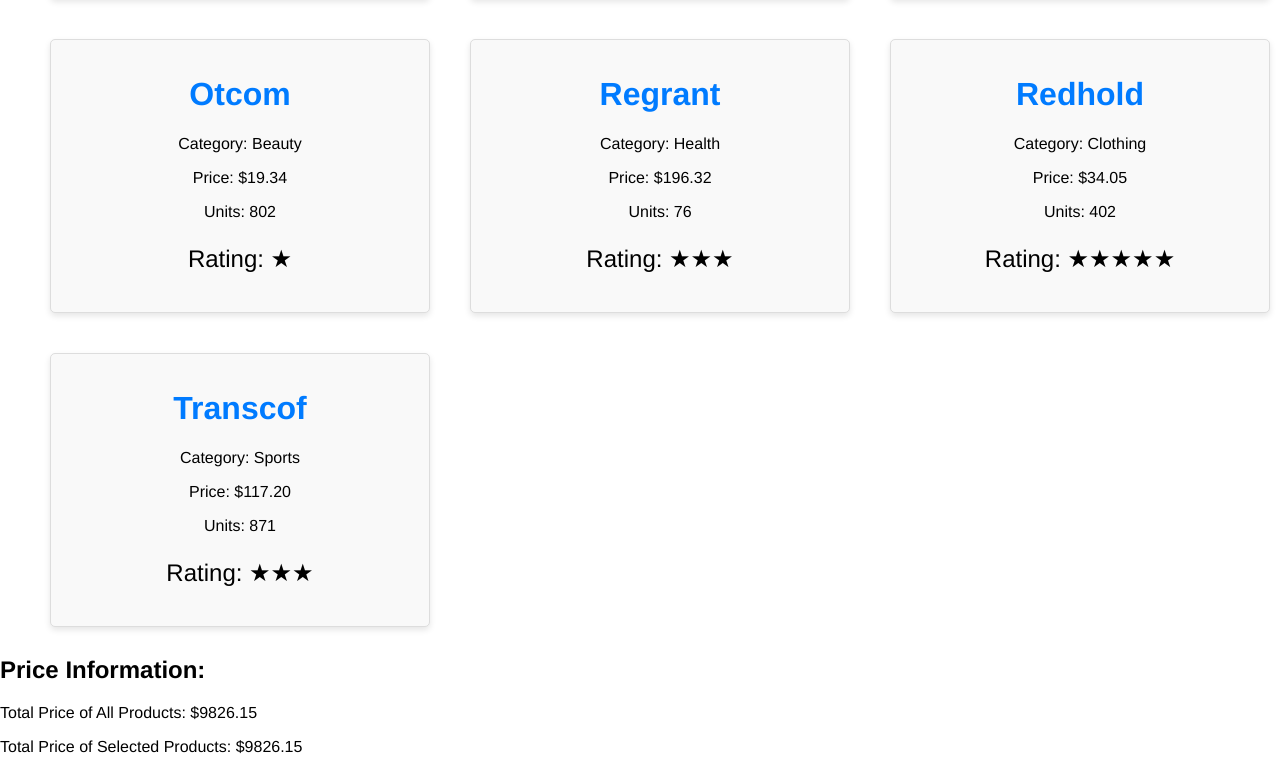
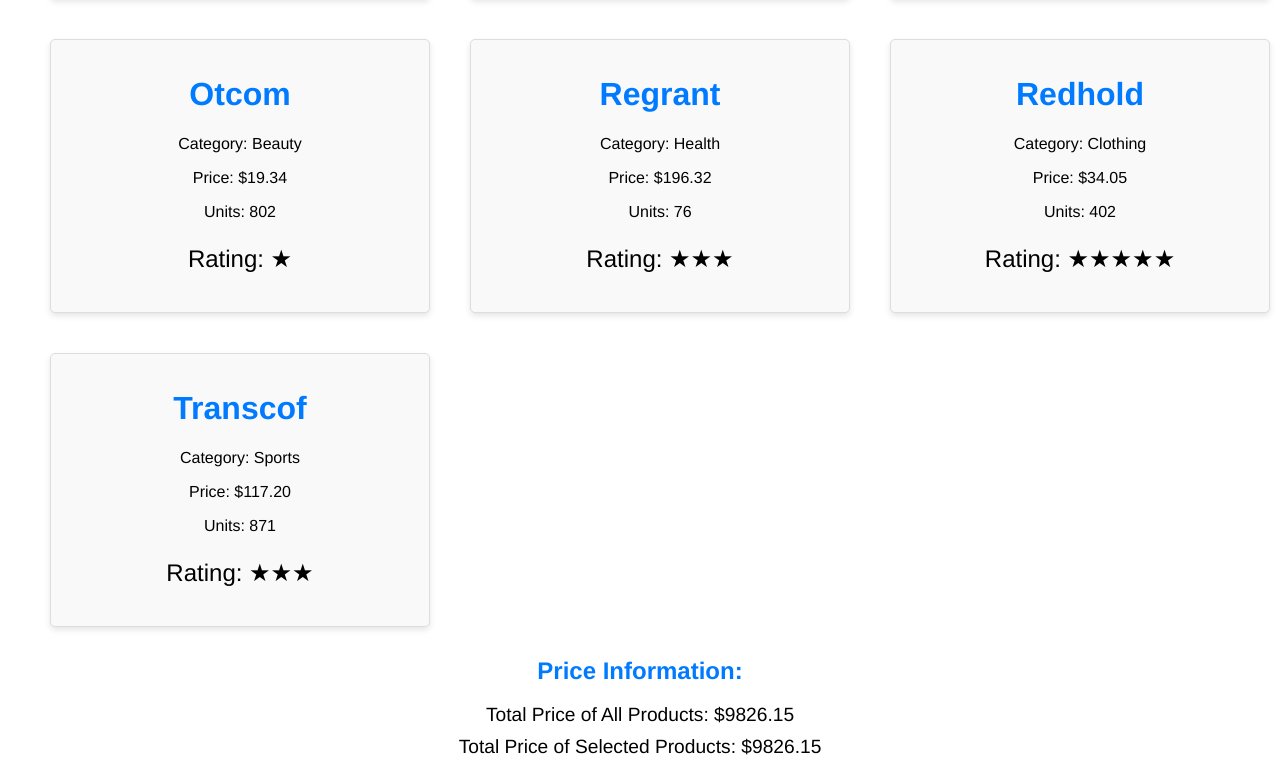
Before and after one commit to Andrew32A/ACS-3330-react-product-list, a React (Create React App) app: page / in a window 1280 px wide. Shown: the part 10301-11073 px from the top of the page. Built offline with nearby package versions, Linux system fonts and the light colour scheme.

Commit message:
updated styling

```diff
--- a/src/App.css
+++ b/src/App.css
@@ -64,3 +64,16 @@ h1 {
 .product p:last-child {
   font-size: 1.5rem;
 }
+
+.price-info-header {
+  text-align: center;
+  margin-top: 20px;
+  font-size: 1.5rem;
+  color: #007bff;
+}
+
+.total-price {
+  text-align: center;
+  font-size: 1.2rem;
+  margin: 10px 0;
+}
--- a/src/App.js
+++ b/src/App.js
@@ -105,9 +105,13 @@ function App() {
       </ul>
 
       {/* challenge 13 */}
-      <h2>Price Information:</h2>
-      <p>Total Price of All Products: ${allPrices.toFixed(2)}</p>
-      <p>Total Price of Selected Products: ${selectedPrices.toFixed(2)}</p>
+      <h2 className="price-info-header">Price Information:</h2>
+      <p className="total-price">
+        Total Price of All Products: ${allPrices.toFixed(2)}
+      </p>
+      <p className="total-price">
+        Total Price of Selected Products: ${selectedPrices.toFixed(2)}
+      </p>
     </div>
   );
 }
```
